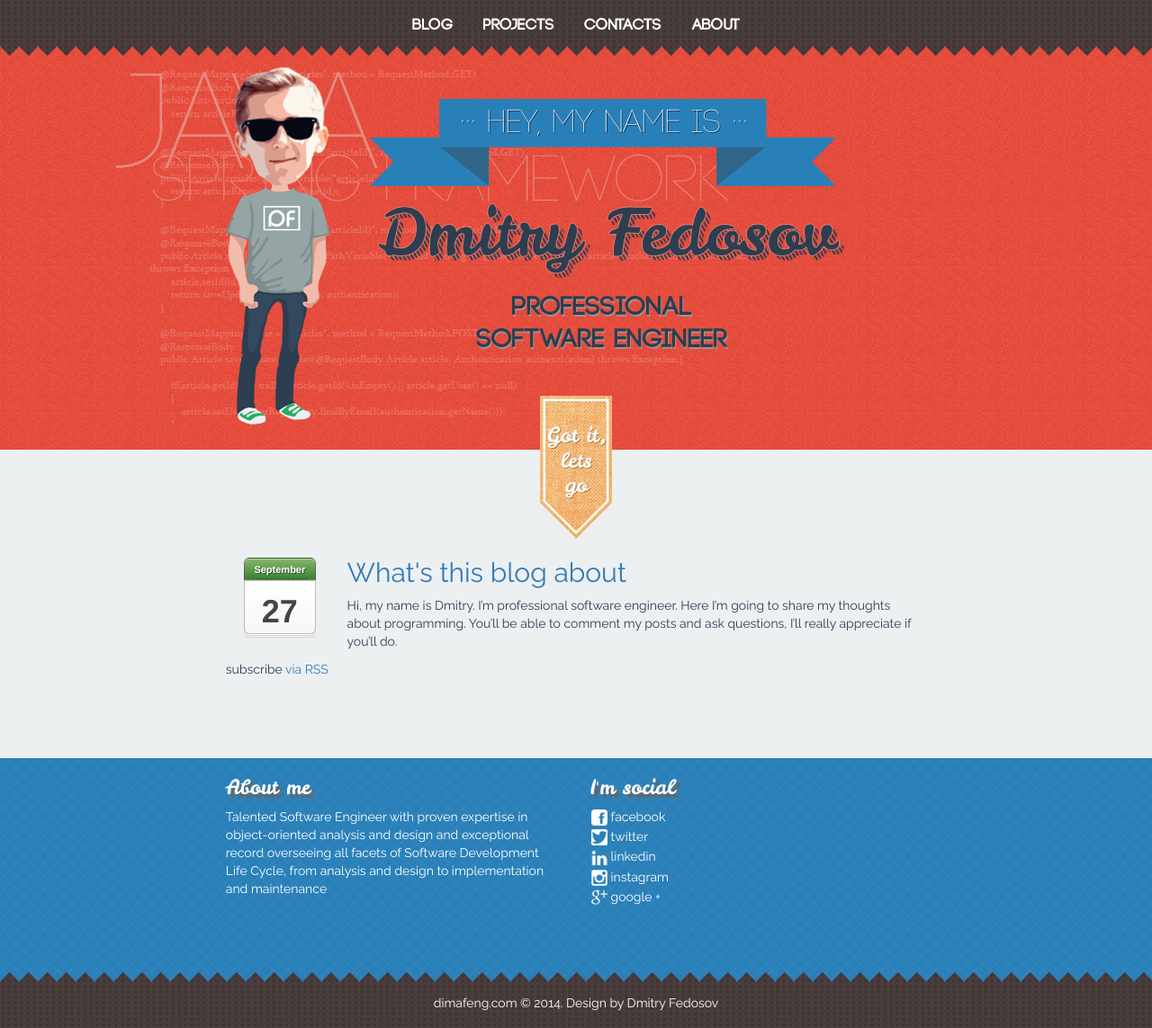
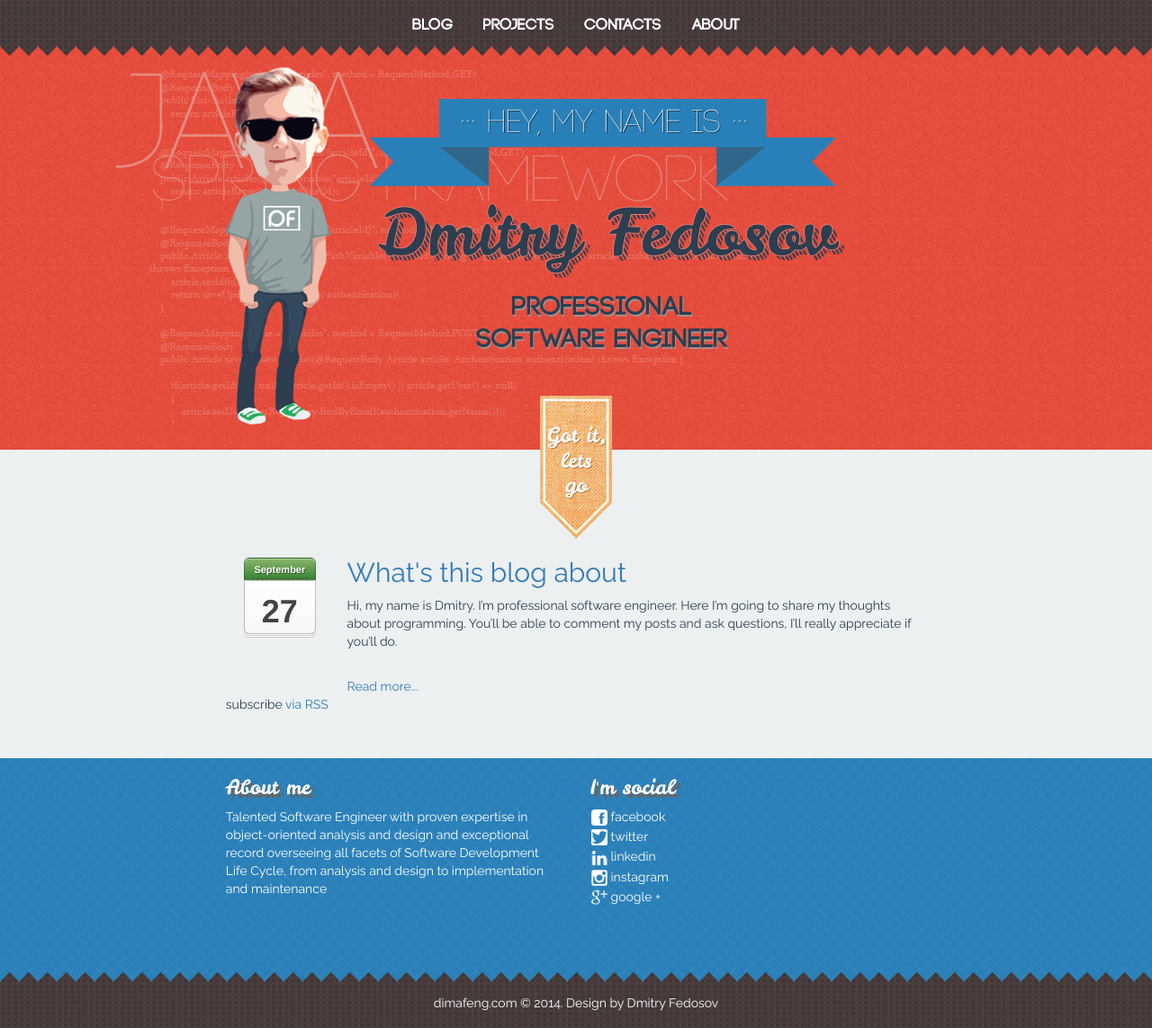
Before and after one commit to dimafeng/dimafeng.github.io, a Jekyll site: the page built from index.html, in a window 1280 px wide and 1143 px high. Shown: the whole window at 90% size. Built offline with Jekyll 4.4.1, drawn with Linux system fonts in a browser that asks for light colours; nearby versions of some CDN libraries.

Commit message:
Read more link

```diff
--- a/index.html
+++ b/index.html
@@ -21,6 +21,8 @@
                 <a class="post-link" href="{{ post.url | prepend: site.baseurl }}">{{ post.title }}</a>
             </h2>
             {{ post.excerpt }}
+            <br>
+            <a class="post-link" href="{{ post.url | prepend: site.baseurl }}">Read more...</a>
         </div>
     </div>
     {% endfor %}
```
